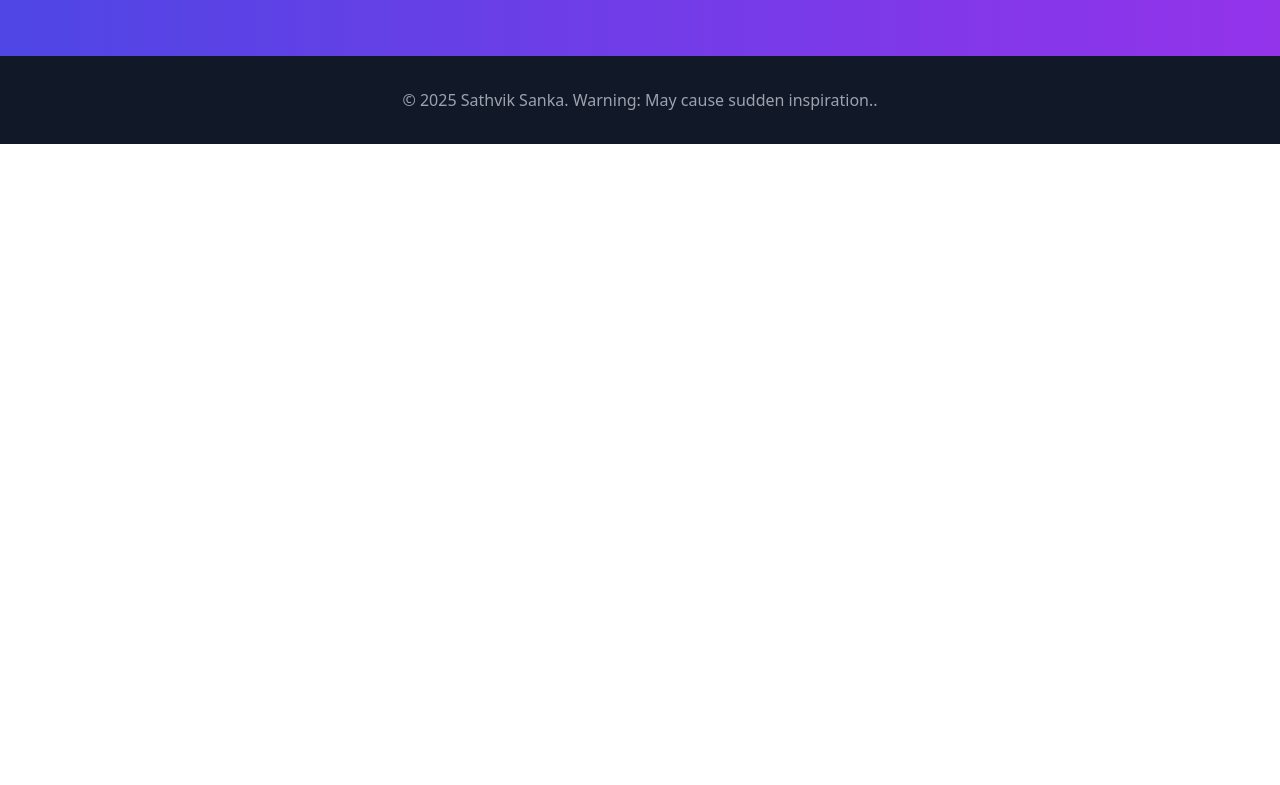
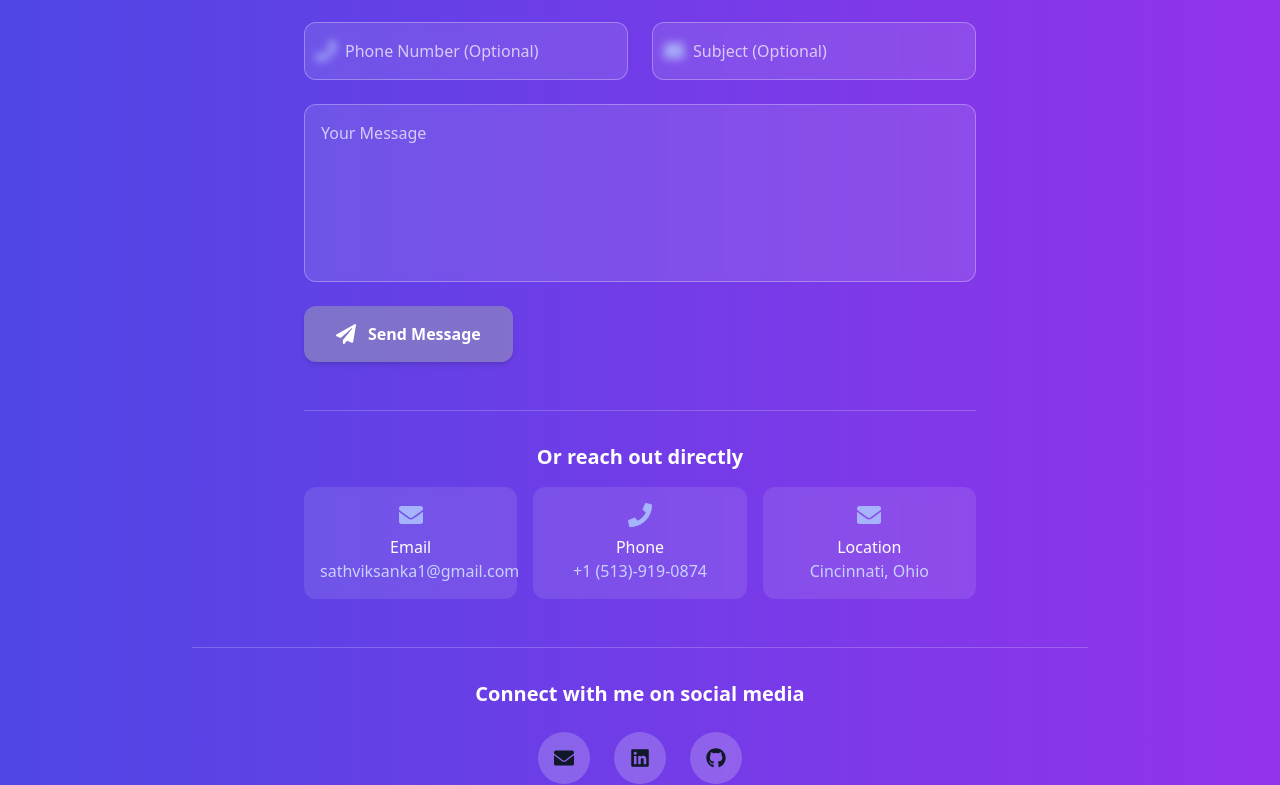
Before and after one commit to sathvikmaahi/sathvik-portfolio, a React (Create React App) app: page / in a window 1280 px wide. Shown: the part 9422-10207 px from the top of the page. Before the commit the page ends 9566 px from the top, so only its background shows below. Built offline with nearby package versions, Linux system fonts and the light colour scheme.

Commit message:
Update App.js

```diff
--- a/src/App.js
+++ b/src/App.js
@@ -1,5 +1,6 @@
 import React, { useState, useEffect, useRef } from "react";
 import { FaLinkedin, FaGithub, FaEnvelope, FaDownload, FaArrowUp, FaExternalLinkAlt, FaStar, FaCode, FaDatabase, FaCloud, FaChartLine, FaMoon, FaSun } from "react-icons/fa";
+import ContactForm from "./components/ContactForm";
 
 const RESUME_URL = "/resume.pdf";
 
@@ -545,6 +546,11 @@ export default function App() {
             I'm always interested in new opportunities and collaborations.
             Feel free to reach out if you'd like to discuss potential projects or opportunities.
           </p>
+          <ContactForm />
+
+          {/* Social Links */}
+          <div className="mt-12 pt-8 border-t border-white/20">
+            <h4 className="text-xl font-semibold text-white mb-6">Connect with me on social media</h4>
             <div className="flex flex-col sm:flex-row gap-6 justify-center items-center">
               {contactLinks.map((link, i) => (
                 <a
@@ -558,6 +564,7 @@ export default function App() {
                   {link.icon}
                 </a>
               ))}
+            </div>
           </div>
         </div>
       </section>
```
Lines whose indentation alone changed are shown as unchanged.
